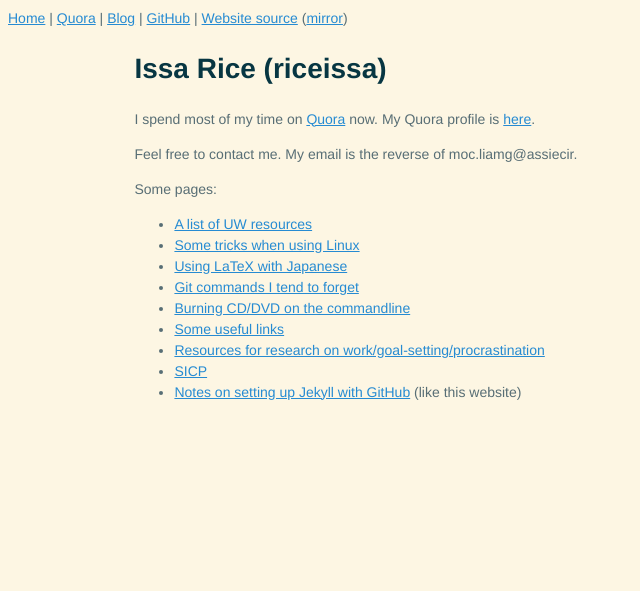
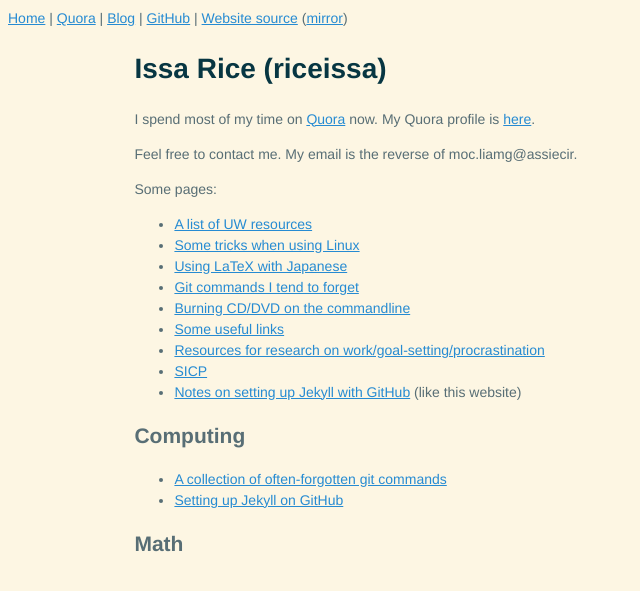
Before and after one commit to riceissa/riceissa.github.io, a Jekyll site: the page built from index.md, in a window 1280 px wide. Shown: the top 591 px of the page, without its empty margins (0-640 px from the left). Built offline with Jekyll 4.4.1, drawn with Linux system fonts in a browser that asks for light colours; Markdown is read by kramdown in place of the engine named in the settings.

Commit message:
add self-updating homepage

```diff
--- a/index.md
+++ b/index.md
@@ -20,3 +20,13 @@ Some pages:
 - [Resources for research on work/goal-setting/procrastination](./cogsci/work.html)
 - [SICP](./learning/SICP/resources.html)
 - [Notes on setting up Jekyll with GitHub](./computing/jekyll.html) (like this website)
+
+<!-- split list -->
+
+## Computing
+
+{% include page-type.html tags='computing' %}
+
+## Math
+
+{% include page-type.html tags='math' %}
```
